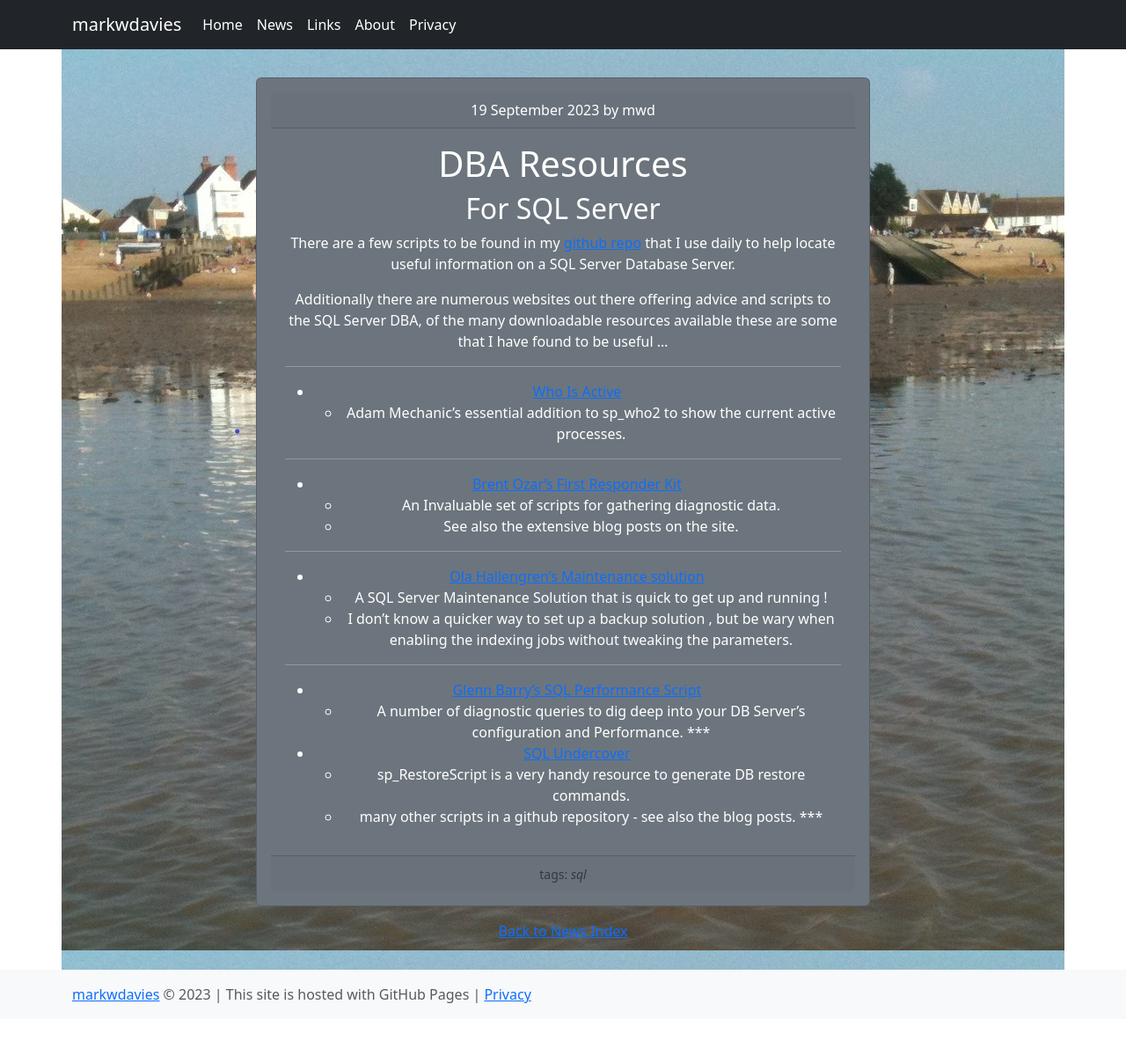
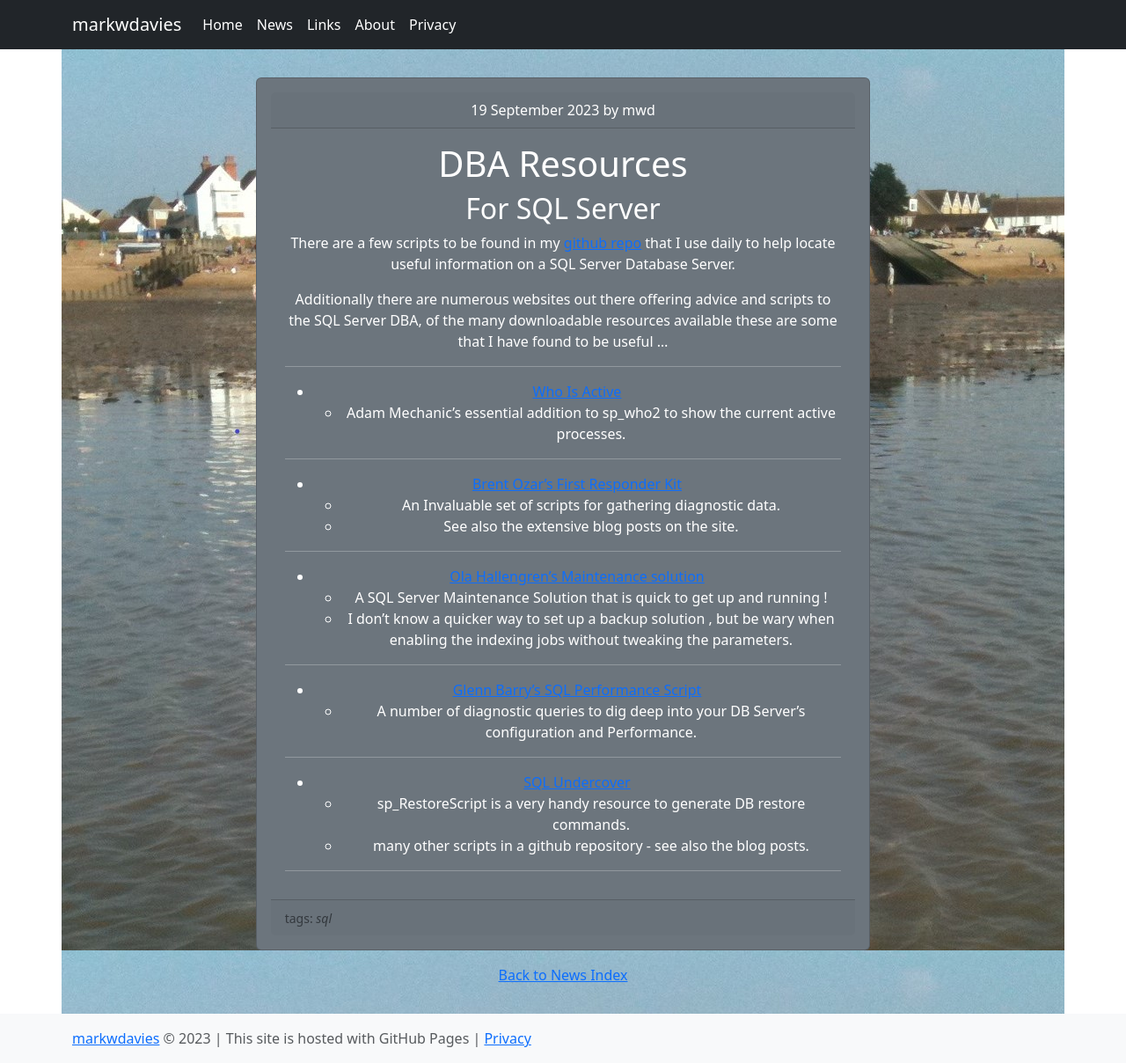
Before and after one commit to markwdavies/markwdavies.github.io, a Jekyll site: the page built from _posts/2023-09-19-DBAResources.md, in a window 1280 px wide. Shown: the whole page at 88% size. Built offline with Jekyll 4.4.1, drawn with Linux system fonts in a browser that asks for light colours; before the commit the page ends 1158 px from its top, so only the background shows below that.

Commit message:
some formatting tweaks

```diff
--- a/_layouts/news.html
+++ b/_layouts/news.html
@@ -20,7 +20,7 @@
     {% for tag in site.tags %}
     <div class="card text-bg-secondary m-3 p-3">
     <div class="card-header">Posts Tagged with : {{ tag[0] }}</div>
-    <table class="table table-primary table-striped">
+    <table class="table table-primary table-striped text-start">
         {% tablerow post in tag[1] cols:1 %}
           <a href="{{ post.url }}">{{ post.title }}</a>
         {% endtablerow %}
--- a/_layouts/post.html
+++ b/_layouts/post.html
@@ -11,7 +11,7 @@
     <div class="card-body">
       {{content}}
     </div>
-    <div class="card-footer text-body-secondary">
+    <div class="card-footer text-body-secondary text-start">
       {% if page.tags %}
         <small>tags: <em>{{ page.tags | join: "</em> - <em>" }}</em></small>
       {% endif %}
--- a/_posts/2023-09-19-DBAResources.md
+++ b/_posts/2023-09-19-DBAResources.md
@@ -29,9 +29,10 @@
 ***
 * [Glenn Barry's SQL Performance Script](https://glennsqlperformance.com/resources/)
     * A number of diagnostic queries to dig deep into your DB Server's configuration and Performance.
+
 ***
-
 * [SQL Undercover](https://sqlundercover.com/free-tools/)
     * sp_RestoreScript is a very handy resource to generate DB restore commands.
     * many other scripts in a github repository - see also the blog posts.
+
 ***
```
Also changed, not shown: _posts/2023-11-28-RepoContents.md (+1 -1 lines).
